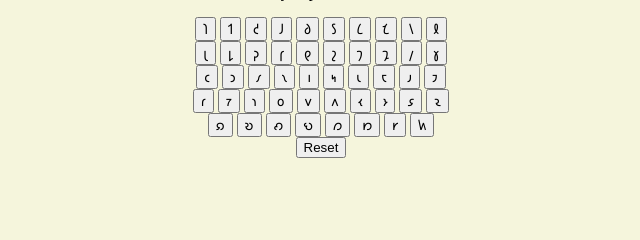
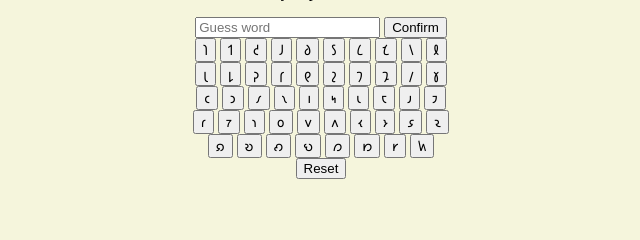
Before and after one commit to PhoenixVita/shavian-hangman, a Flask app: page /play in a window 1280 px wide. Shown: the part 173-413 px from the top of the page, without its empty margins (319-959 px from the left). Run offline with Flask 3, Linux system fonts and the light colour scheme.

Commit message:
added field for user to guess

```diff
--- a/app.py
+++ b/app.py
@@ -6,7 +6,6 @@ app = Flask(__name__)
 @app.route("/")
 def index():
     return render_template("index.html")
-
 
 
 @app.route("/play", methods=["GET", "POST"])
@@ -23,6 +22,7 @@ def play():
         return render_template("play.html", length=length, masked=masked, word=word, english=english)
 
     else:
+        guess = request.form.get("guess")
         word = request.form.get("word")
         letter = request.form.get("button")
         length = int(request.form.get("length"))
@@ -34,8 +34,10 @@ def play():
             if letter == word[i]:
                 masked = masked[:i] + word[i] + masked[i + 1:]
 
+
         win = 0
-        if word == masked:
+        if word == masked or english == guess:
+            masked = word
             win = 1
 
         if win == True:
@@ -43,7 +45,6 @@ def play():
         return render_template("play.html", length=length, letter=letter, masked=masked, word=word, english=english, win=win)
 
 
-
 @app.route("/wordbank", methods=["GET", "POST"])
 def wordbank():
     return render_template("wordbank.html")
--- a/templates/play.html
+++ b/templates/play.html
@@ -10,6 +10,7 @@
     <p>Letters: {{ length }}</p>
     <p>Answer: {{ word }} ({{ english }})</p>
     <p>you pressed: {{ letter }}</p>
+
     {% if win %}
         <div>
             <p>You win! The answer was:</p>
@@ -23,6 +24,8 @@
         <input type="hidden" name="masked" value="{{ masked }}">
         <input type="hidden" name="length" value="{{ length }}">
         <input type="hidden" name="english" value="{{ english }}">
+        <input name="guess" placeholder="Guess word" type="text">
+        <button type="submit">Confirm</button>
         <div>
             <button type="submit" name="button" value="𐑐">𐑐</button>
             <button type="submit" name="button" value="𐑑">𐑑</button>
```
